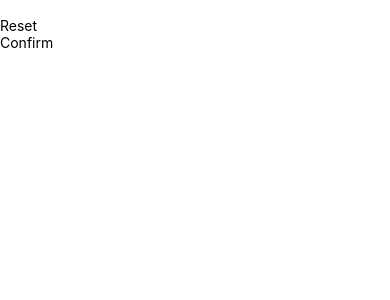
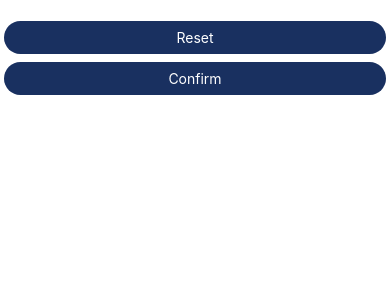
Before and after one commit to ghiath-jarioudieh/app-mini-game, a React Native app: screen / in a window 390 px wide. Shown: the top 300 px of the page. Built offline with nearby package versions, Linux system fonts and the light colour scheme.

Commit message:
Style primary button

```diff
--- a/components/PrimaryButton.js
+++ b/components/PrimaryButton.js
@@ -1,11 +1,50 @@
-import { View, Text, StyleSheet } from "react-native";
+import { View, Text, Pressable, StyleSheet } from "react-native";
 
 export default function PrimaryButton({ children }) {
+  function pressHandler() {
+    console.log("Button pressed");
+  }
+
   return (
-    <View>
-      <Text>{children}</Text>
+    <View style={styles.container}>
+      <Pressable
+        onPress={pressHandler}
+        android_ripple={{ color: "#ffffff" }}
+        style={({ pressed }) =>
+          pressed ? [styles.button, styles.pressed] : styles.button
+        }
+      >
+        <Text style={styles.text}>{children}</Text>
+      </Pressable>
     </View>
   );
 }
 
-const styles = StyleSheet.create({});
+const styles = StyleSheet.create({
+  container: {
+    borderRadius: 28,
+    overflow: "hidden",
+    margin: 4,
+  },
+  button: {
+    backgroundColor: "#193060",
+    paddingHorizontal: 16,
+    paddingVertical: 8,
+    elevation: 4,
+    shadowColor: "#193060",
+    shadowOffset: {
+      width: 0,
+      height: 2,
+    },
+    shadowRadius: 6,
+    shadowOpacity: 0.3,
+  },
+  text: {
+    color: "white",
+    textAlign: "center",
+  },
+  pressed: {
+    backgroundColor: "#294273",
+    opacity: 0.75,
+  },
+});
```
